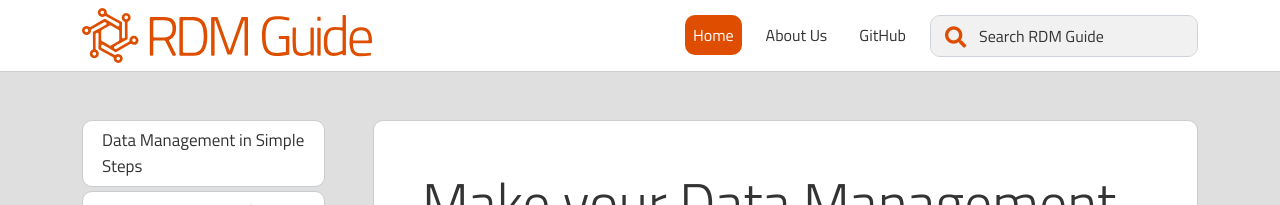
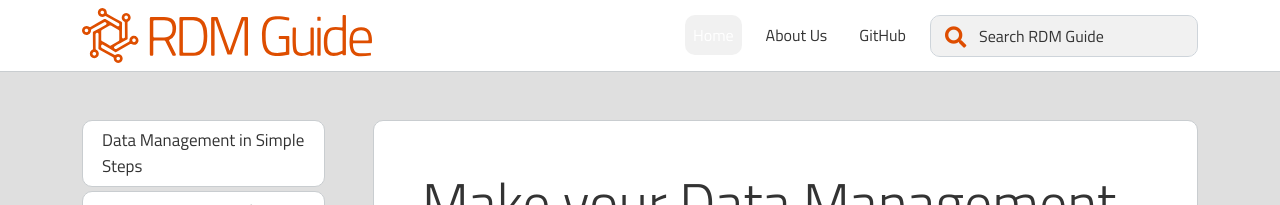
Before and after one commit to ELIXIR-Belgium/rdm-guide, a Jekyll site: the page built from index.md, in a window 1280 px wide. Shown: the top 205 px of the page. Built offline with Jekyll 4.4.1, drawn with Linux system fonts in a browser that asks for light colours.

```diff
--- a/assets/css/main.css
+++ b/assets/css/main.css
@@ -187,7 +187,7 @@ pre code {
 
 .navbar-nav .nav-item a.active, .navbar-nav .nav-item a:hover {
     color: var(--white-text);
-    background-color: var(--primary-theme-color);
+    background-color: var(--light-grey);
 }
 
 .navbar-toggler {
```
